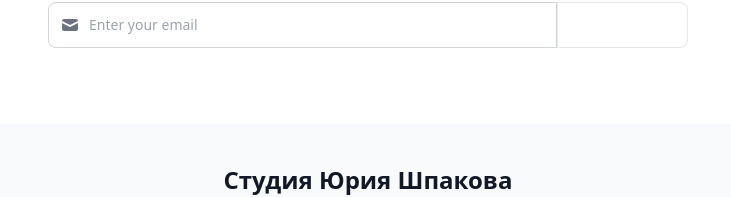
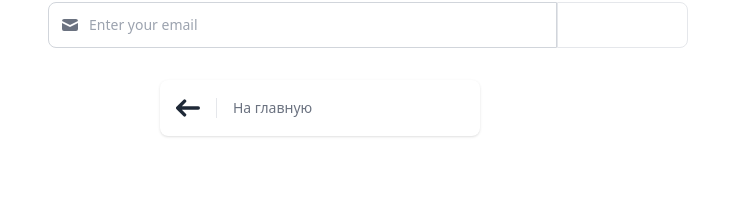
Before and after one commit to marchitecht/massage-scheduler, a Next.js app: page /blog/fasting-massage in a window 1280 px wide. Shown: the part 1803-2000 px from the top of the page, without its empty margins (272-1003 px from the left). Built offline with nearby package versions, Linux system fonts and the light colour scheme.

Commit message:
feat:added back button

```diff
--- a/pages/blog/fasting-massage.js
+++ b/pages/blog/fasting-massage.js
@@ -122,101 +122,7 @@ export default function Page(params) {
       </main>
 
 
-      {/* <aside
-        aria-label="Related articles"
-        className="py-8 lg:py-24 bg-gray-50 dark:bg-gray-800">
-        <div className="px-4 mx-auto max-w-screen-xl">
-          <h2 className="mb-8 text-2xl font-bold text-gray-900 dark:text-white">
-            Related articles
-          </h2>
-          <div className="grid gap-12 sm:grid-cols-2 lg:grid-cols-4">
-            <article className="max-w-xs">
-              <a href="#">
-                <img
-                  src="https://flowbite.s3.amazonaws.com/blocks/marketing-ui/article/blog-1.png"
-                  className="mb-5 rounded-lg"
-                  alt="Image 1"
-                />
-              </a>
-              <h2 className="mb-2 text-xl font-bold leading-tight text-gray-900 dark:text-white">
-                <a href="#">Our first office</a>
-              </h2>
-              <p className="mb-4 font-light text-gray-500 dark:text-gray-400">
-                Over the past year, Volosoft has undergone many changes! After
-                months of preparation.
-              </p>
-              <a
-                href="#"
-                className="inline-flex items-center font-medium underline underline-offset-4 text-primary-600 dark:text-primary-500 hover:no-underline">
-                Read in 2 minutes
-              </a>
-            </article>
-            <article className="max-w-xs">
-              <a href="#">
-                <img
-                  src="https://flowbite.s3.amazonaws.com/blocks/marketing-ui/article/blog-2.png"
-                  className="mb-5 rounded-lg"
-                  alt="Image 2"
-                />
-              </a>
-              <h2 className="mb-2 text-xl font-bold leading-tight text-gray-900 dark:text-white">
-                <a href="#">Enterprise design tips</a>
-              </h2>
-              <p className="mb-4 font-light text-gray-500 dark:text-gray-400">
-                Over the past year, Volosoft has undergone many changes! After
-                months of preparation.
-              </p>
-              <a
-                href="#"
-                className="inline-flex items-center font-medium underline underline-offset-4 text-primary-600 dark:text-primary-500 hover:no-underline">
-                Read in 12 minutes
-              </a>
-            </article>
-            <article className="max-w-xs">
-              <a href="#">
-                <img
-                  src="https://flowbite.s3.amazonaws.com/blocks/marketing-ui/article/blog-3.png"
-                  className="mb-5 rounded-lg"
-                  alt="Image 3"
-                />
-              </a>
-              <h2 className="mb-2 text-xl font-bold leading-tight text-gray-900 dark:text-white">
-                <a href="#">We partnered with Google</a>
-              </h2>
-              <p className="mb-4 font-light text-gray-500 dark:text-gray-400">
-                Over the past year, Volosoft has undergone many changes! After
-                months of preparation.
-              </p>
-              <a
-                href="#"
-                className="inline-flex items-center font-medium underline underline-offset-4 text-primary-600 dark:text-primary-500 hover:no-underline">
-                Read in 8 minutes
-              </a>
-            </article>
-            <article className="max-w-xs">
-              <a href="#">
-                <img
-                  src="https://flowbite.s3.amazonaws.com/blocks/marketing-ui/article/blog-4.png"
-                  className="mb-5 rounded-lg"
-                  alt="Image 4"
-                />
-              </a>
-              <h2 className="mb-2 text-xl font-bold leading-tight text-gray-900 dark:text-white">
-                <a href="#">Our first project with React</a>
-              </h2>
-              <p className="mb-4 font-light text-gray-500 dark:text-gray-400">
-                Over the past year, Volosoft has undergone many changes! After
-                months of preparation.
-              </p>
-              <a
-                href="#"
-                className="inline-flex items-center font-medium underline underline-offset-4 text-primary-600 dark:text-primary-500 hover:no-underline">
-                Read in 4 minutes
-              </a>
-            </article>
-          </div>
-        </div>
-      </aside> */}
+
       <section className="bg-white dark:bg-gray-900">
 
         <div className="py-8 px-4 mx-auto max-w-screen-xl lg:py-16 lg:px-6">
@@ -266,11 +172,9 @@ export default function Page(params) {
                   </button>
                 </div>
               </div>
-
-            </form>
             {isOpen && (
                <div
-               className="flex items-center w-full max-w-xs p-4 space-x-4 text-gray-500 bg-white divide-x divide-gray-200 rounded-lg shadow dark:text-gray-400 dark:divide-gray-700 space-x dark:bg-gray-800"
+               className="flex items-center w-full max-w-xs p-4 space-x-4 text-gray-500 bg-white divide-x divide-gray-200 rounded-lg shadow dark:text-gray-400 dark:divide-gray-700 dark:bg-gray-800 ml-3 mt-8 lg:ml-44"
                role="alert">
                <svg
                  className="w-5 h-5 text-blue-600 dark:text-blue-500 rotate-45"
@@ -286,9 +190,33 @@ export default function Page(params) {
                    d="m9 17 8 2L9 1 1 19l8-2Zm0 0V9"
                  />
                </svg>
-               <div className="pl-4 text-sm font-normal">Вы успешно записаны!</div>
+               <div className="pl-4 text-sm font-normal">Мы будем слать вам письма!</div>
              </div>
             )}
+            <a
+            href="/"
+               className="flex items-center w-full max-w-xs p-4 space-x-4 text-gray-500 bg-white divide-x divide-gray-200 rounded-lg shadow dark:text-gray-400 dark:divide-gray-700 dark:bg-gray-800 ml-3 mt-8 lg:ml-44"
+               role="alert">
+
+               <svg
+                 xmlns="http://www.w3.org/2000/svg"
+                 fill="none"
+                 ariaHidden="true"
+                className="w-6 h-6 text-gray-800 dark:text-white"
+                viewBox="0 0 14 10"
+                    >
+                    <path
+                        stroke="currentColor"
+                        strokeLinecap="round"
+                        strokeLinejoin="round"
+                        strokeWidth="2"
+                        d="M13 5H1m0 0l4 4M1 5l4-4"
+                    ></path>
+                 </svg>
+               <div className="pl-4 text-sm font-normal">На главную</div>
+             </a>
+
+            </form>
           </div>
         </div>
       </section>
```
